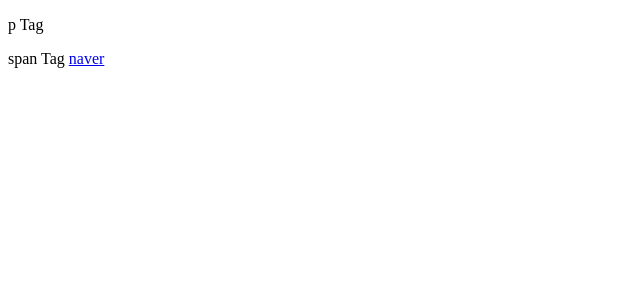
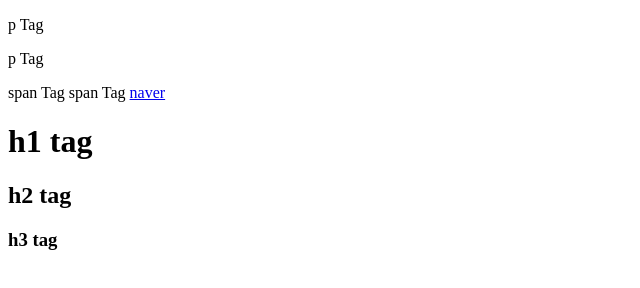
Before and after one commit to KimGenius/lesson, a plain HTML site: page 2018-02-24/basicTag.html in a window 1280 px wide. Shown: the whole page, without its empty margins (0-640 px from the left). Drawn offline with Linux system fonts and the light colour scheme.

Commit message:
basicTag file 수정

```diff
--- a/2018-02-24/basicTag.html
+++ b/2018-02-24/basicTag.html
@@ -6,7 +6,12 @@
 </head>
 <body>
 <p>p Tag</p>
+<p>p Tag</p>
+<span>span Tag</span>
 <span>span Tag</span>
 <a href="naver.com">naver</a>
+<h1>h1 tag</h1>
+<h2>h2 tag</h2>
+<h3>h3 tag</h3>
 </body>
 </html>
```
